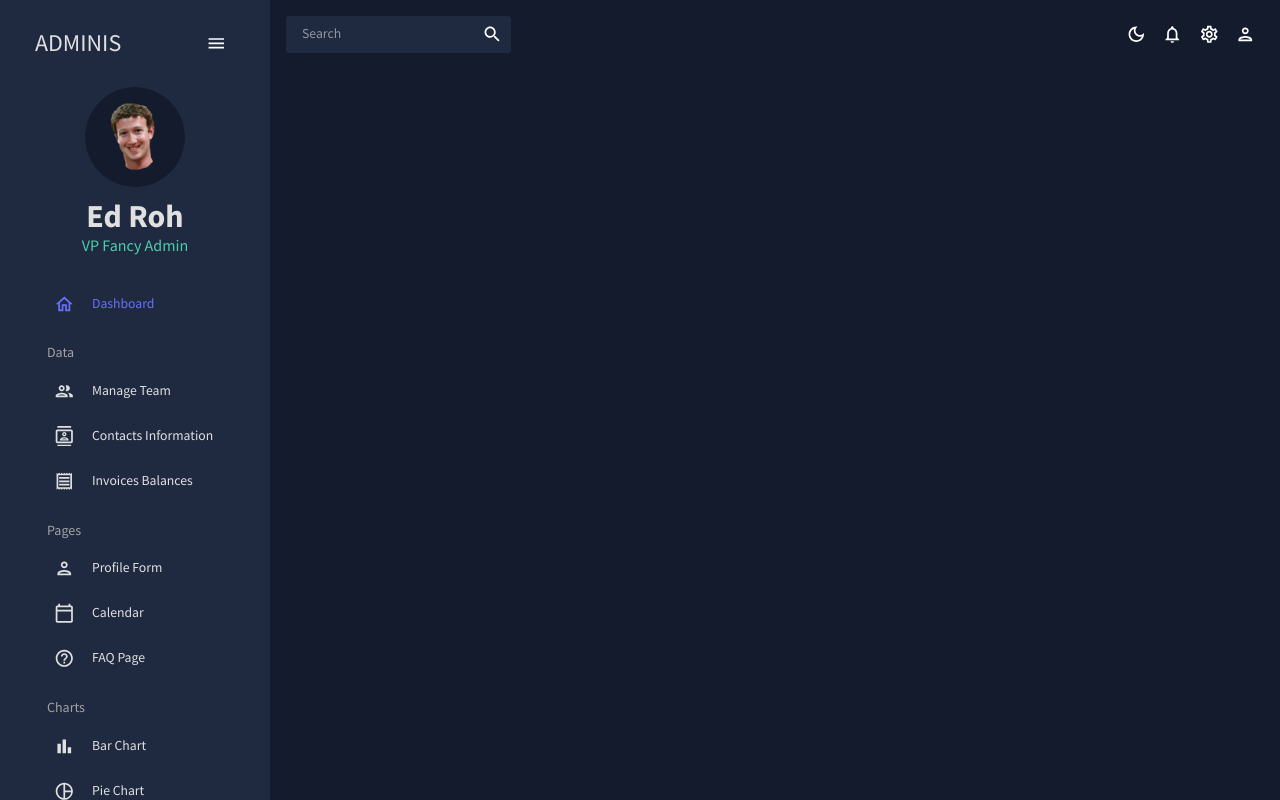
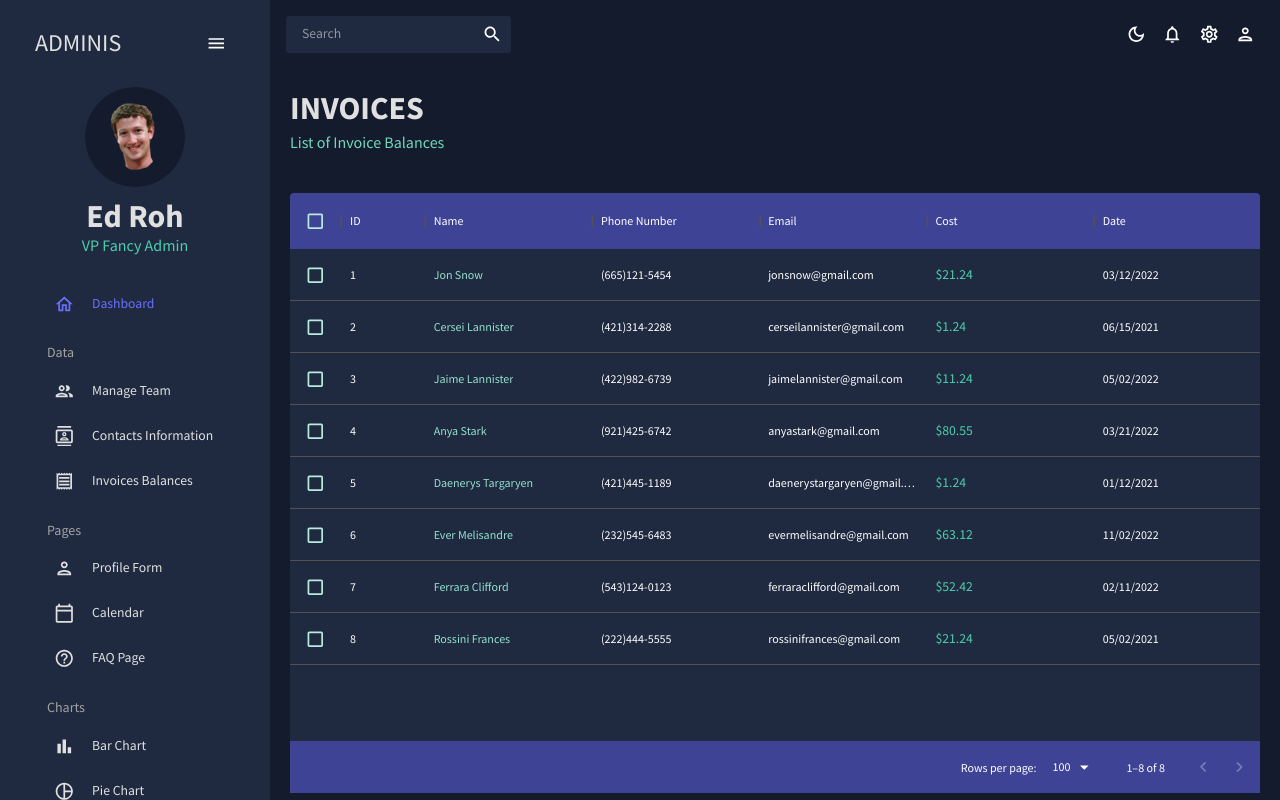
Before and after one commit to vladost99/react-dashboard-admin, a React (Create React App) app: page /invoices in a window 1280 px wide. Built offline with nearby package versions, Linux system fonts and the light colour scheme.

Commit message:
added invoices page

```diff
--- a/src/App.js
+++ b/src/App.js
@@ -5,7 +5,7 @@
 import Sidebar from "scenes/global/Sidebar"
 import Dashboard from "scenes/dashboard"
 import Team from 'scenes/team'
-// import Invoices from 'scenes/invoices'
+import Invoices from 'scenes/invoices'
 import Contacts from 'scenes/contacts'
 // import Bar from 'scenes/bar'
 // import Form from 'scenes/form'
@@ -31,8 +31,8 @@
                   <Route path="/" element={<Dashboard/>} />
                   <Route path="/team" element={<Team/>} />
                   <Route path="/contacts" element={<Contacts/>} />
-                  {/* <Route path="/invoices" element={<Invoices/>} />
-                  <Route path="/form" element={<Form/>} />
+                  <Route path="/invoices" element={<Invoices/>} />
+                  {/* <Route path="/form" element={<Form/>} />
                   <Route path="/bar" element={<Bar/>} />
                   <Route path="/pie" element={<Pie/>} />
                   <Route path="/line" element={<Line/>} />
--- /dev/null
+++ b/src/scenes/invoices/index.jsx
@@ -0,0 +1,67 @@
+import { Box, Typography } from '@mui/material'
+import { DataGrid } from '@mui/x-data-grid'
+import { mockDataInvoices } from 'data/mockData'
+import useColorTheme from 'hooks/useColorTheme'
+import Header from 'components/Header'
+
+const Invoices = () => {
+  const { colors } = useColorTheme();
+
+  const columns = [
+    {field: "id", headerName: "ID", flex: 0.5},
+    {field: "name", headerName: "Name", flex: 1, cellClassName: "name-column--cell"},
+    {field: "phone", headerName: "Phone Number", flex: 1},
+    {field: "email", headerName: "Email", flex: 1},
+    {field: "cost", headerName: "Cost", flex: 1, renderCell: (params) =>
+        (
+            <Typography color={colors.greenAccent[500]}>
+                ${params.row.cost}
+            </Typography>
+        )
+    },
+    {field: "date", headerName: "Date", flex: 1},
+  ]
+
+  return (
+    <Box m="20px">
+        <Header title="INVOICES" subtitle="List of Invoice Balances" />
+        <Box
+            m="40px 0 0 0"
+            height="75vh"
+            sx={{
+                "& .MuiDataGrid-root": {
+                    border: "none"
+                },
+                "& .MuiDataGrid-cell": {
+                    borderBottom: "none"
+                },
+                "& .name-column--cell": {
+                    color: colors.greenAccent[300]
+                },
+                "& .MuiDataGrid-columnHeaders": {
+                    backgroundColor: colors.blueAccent[700],
+                    borderBottom: "none"
+                },
+                "& .MuiDataGrid-virtualScroller": {
+                    backgroundColor: colors.primary[400],
+                },
+                "& .MuiDataGrid-footerContainer": {
+                    borderTop: "none",
+                    backgroundColor: colors.blueAccent[700],
+                },
+                "& .MuiCheckbox-root": {
+                   color: `${colors.greenAccent[200]} !important`
+                },
+            }}
+        >
+            <DataGrid
+               rows={mockDataInvoices}
+               columns={columns}
+               checkboxSelection
+            />
+        </Box>
+    </Box>
+  )
+}
+
+export default Invoices
```
